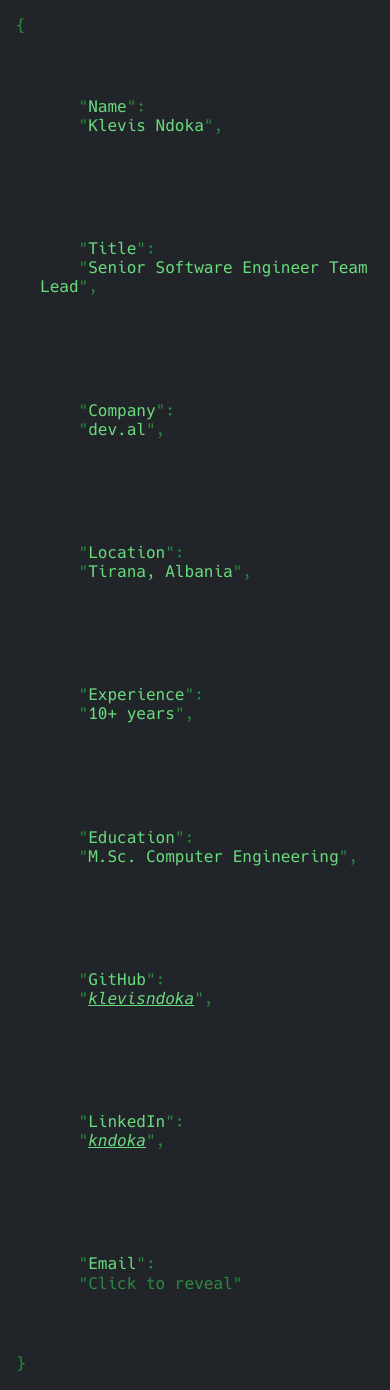
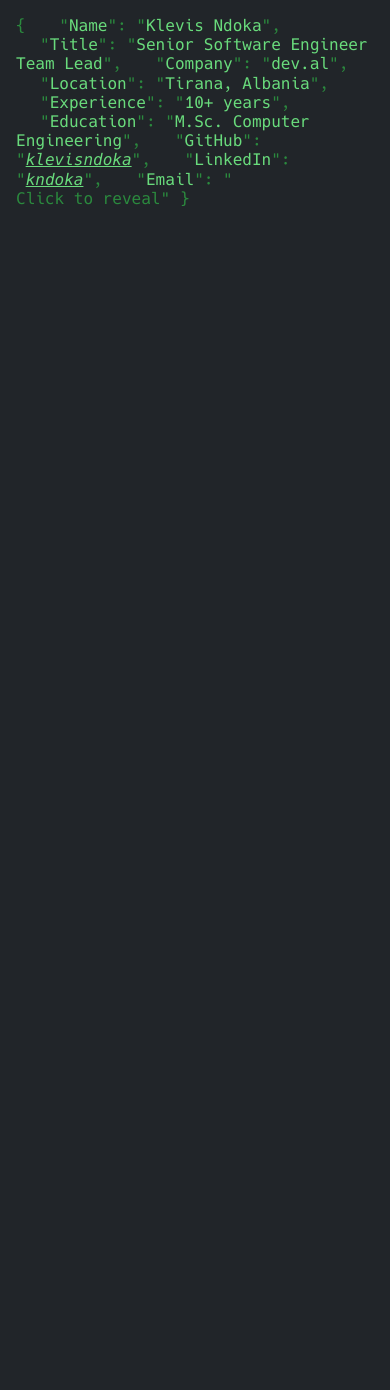
Before and after one commit to klevisndoka/klevisndoka.github.io, a Jekyll site: the page built from index.md, in a window 390 px wide. Built offline with Jekyll 4.4.1, drawn with Linux system fonts in a browser that asks for light colours; after the commit the page ends 900 px from its top, so only the background shows below that.

Commit message:
Fix mobile spacing by using white-space: normal
- Change from pre-wrap to normal on mobile
- Make .my divs display inline to prevent extra line breaks
- Keep p.ms elements as block for nested arrays
- Reduce excessive gaps caused by preserved newlines

Generated with [Claude Code](https://claude.com/claude-code)
via [Happy](https://happy.engineering)

Co-Authored-By: Claude <noreply@anthropic.com>
Co-Authored-By: Happy <yesreply@happy.engineering>

```diff
--- a/_sass/_default.scss
+++ b/_sass/_default.scss
@@ -69,7 +69,7 @@ a:active {
 
 @media (max-width: 768px) {
   #json {
-    white-space: pre-wrap;
+    white-space: normal;
     word-wrap: break-word;
     overflow-wrap: break-word;
     overflow-x: hidden;
@@ -78,6 +78,19 @@ a:active {
   .my {
     margin-top: 0;
     margin-bottom: 0;
+    display: inline;
+  }
+
+  .ms {
+    display: inline;
+    margin-left: 0.75rem;
+  }
+
+  p.ms {
+    display: block;
+    margin-left: 0.75rem;
+    margin-top: 0.25rem;
+    margin-bottom: 0.25rem;
   }
 }
 
```
